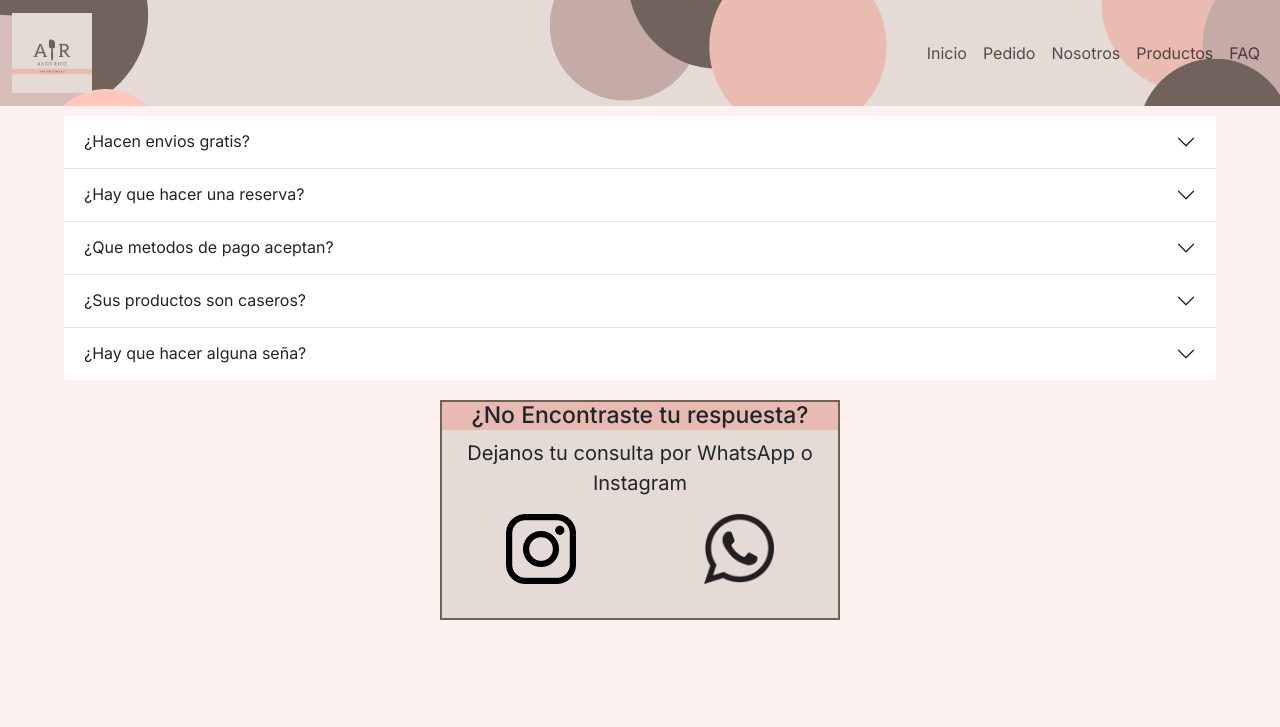
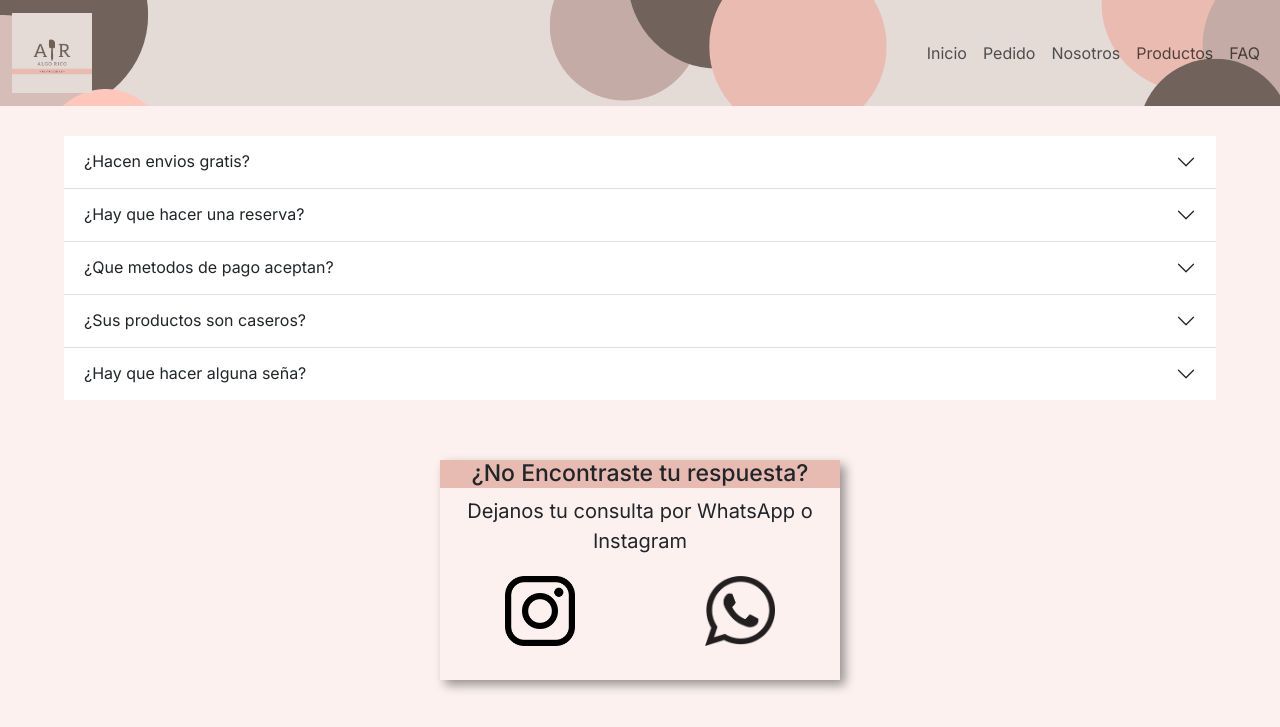
Before and after one commit to SantiBascal/ProyectoFinal-SantiagoBascalCorrea, a website: page pages/faq.html in a window 1280 px wide. Shown: the top 727 px of the page. Drawn offline with nearby package versions, Linux system fonts and the light colour scheme.

Commit message:
Page FAQ terminada

```diff
--- a/style/scss/main.scss
+++ b/style/scss/main.scss
@@ -1,17 +1,17 @@
+//abstracts
+@import"./abstracts/variables";
 //vendors
 @import "./vendors/bootstrap";
-//abstracts
-@import"./abstracts/variables";
 //base
 @import"./base/reset";
 @import"./base/typography";
 @import"./base/display";
-//components
-@import"./components/buttons";
 //layout
 @import"./layout/header";
 @import "./layout/footer";
 @import"./layout/grid";
+//components
+@import"./components/buttons";
 //pages
 @import"./pages/index";
 @import"./pages/nosotros";
--- a/style/scss/pages/_faq.scss
+++ b/style/scss/pages/_faq.scss
@@ -8,8 +8,8 @@
     }
     #sFaq2{
         width: 70%;
-        background-color: $colorPrimario;
-        border: $border;
+        background-color: $colorFondo;
+        box-shadow: 5px 5px 10px rgba(0, 0, 0, 0.4);
         margin-top: 20px;
         margin-bottom: 20px;
         display: flex;
@@ -23,19 +23,24 @@
         p{
             font-size: 17px;
             text-align: center;
+            margin-bottom: 0px;
         }
         .redesFaq{
             width: 100%;
             display: flex;
             justify-content: space-around;
-            margin-bottom: 10px;
+            margin: 20px 0px;
             a{
                 height: 50px;
                 width: 50px;
+                transition: 300ms;
                 img{
                     height: 50px;
                     width: 50px;
                 }
+            }
+            a:hover{
+                scale: 1.15;
             }
         }
     }
@@ -43,9 +48,13 @@
 
 @media (min-width: 768px){
     #faq{
+        #sFaq1{
+            margin-top: 30px;
+        }
         #sFaq2{
             width: 400px;
             height: 220px;
+            margin: 60px 0px;
             h2{
                 font-size: 23px;
                 width: 100%;
```
Also changed, not shown: style/css/style.css, 1 other file.
